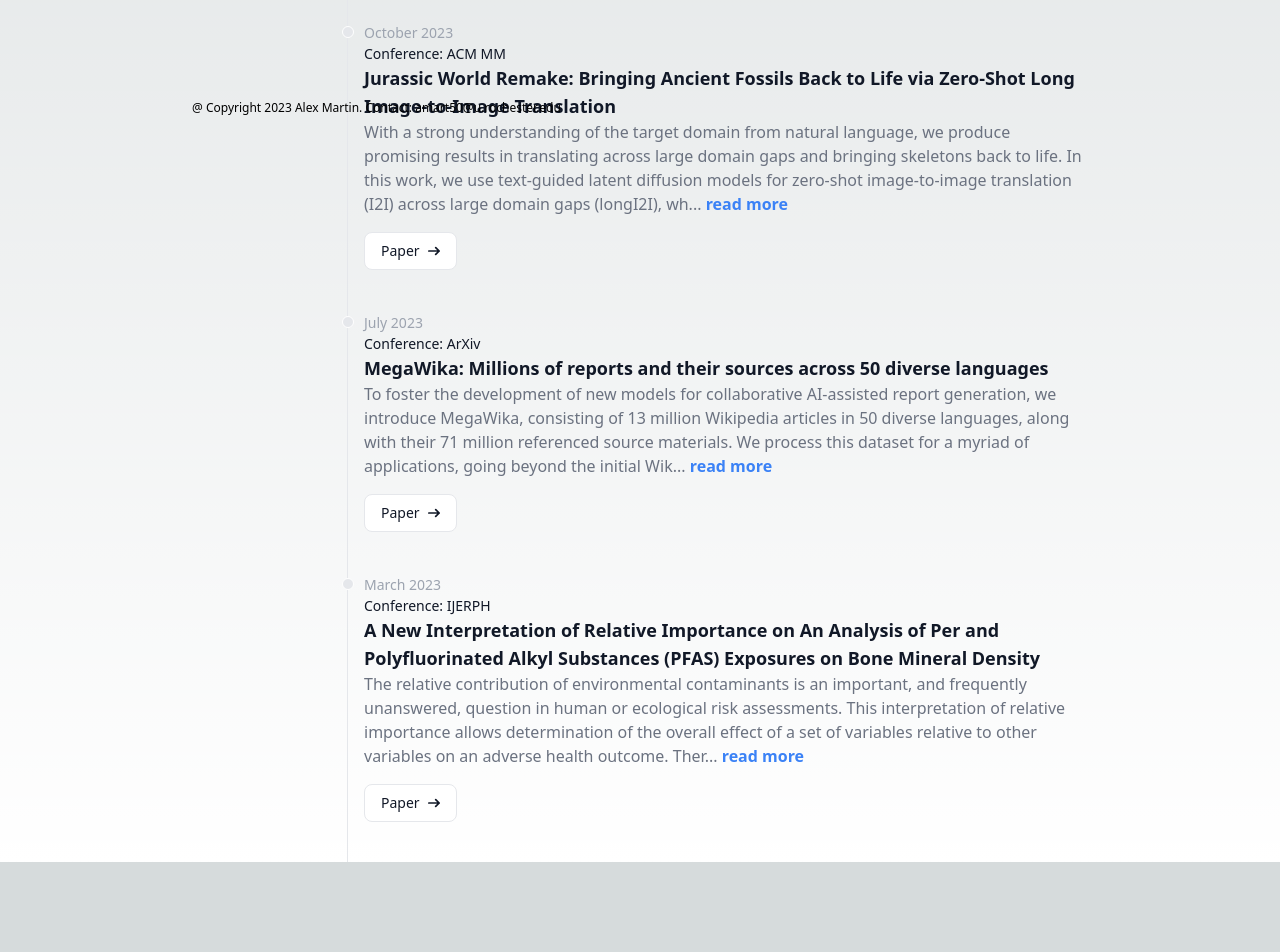
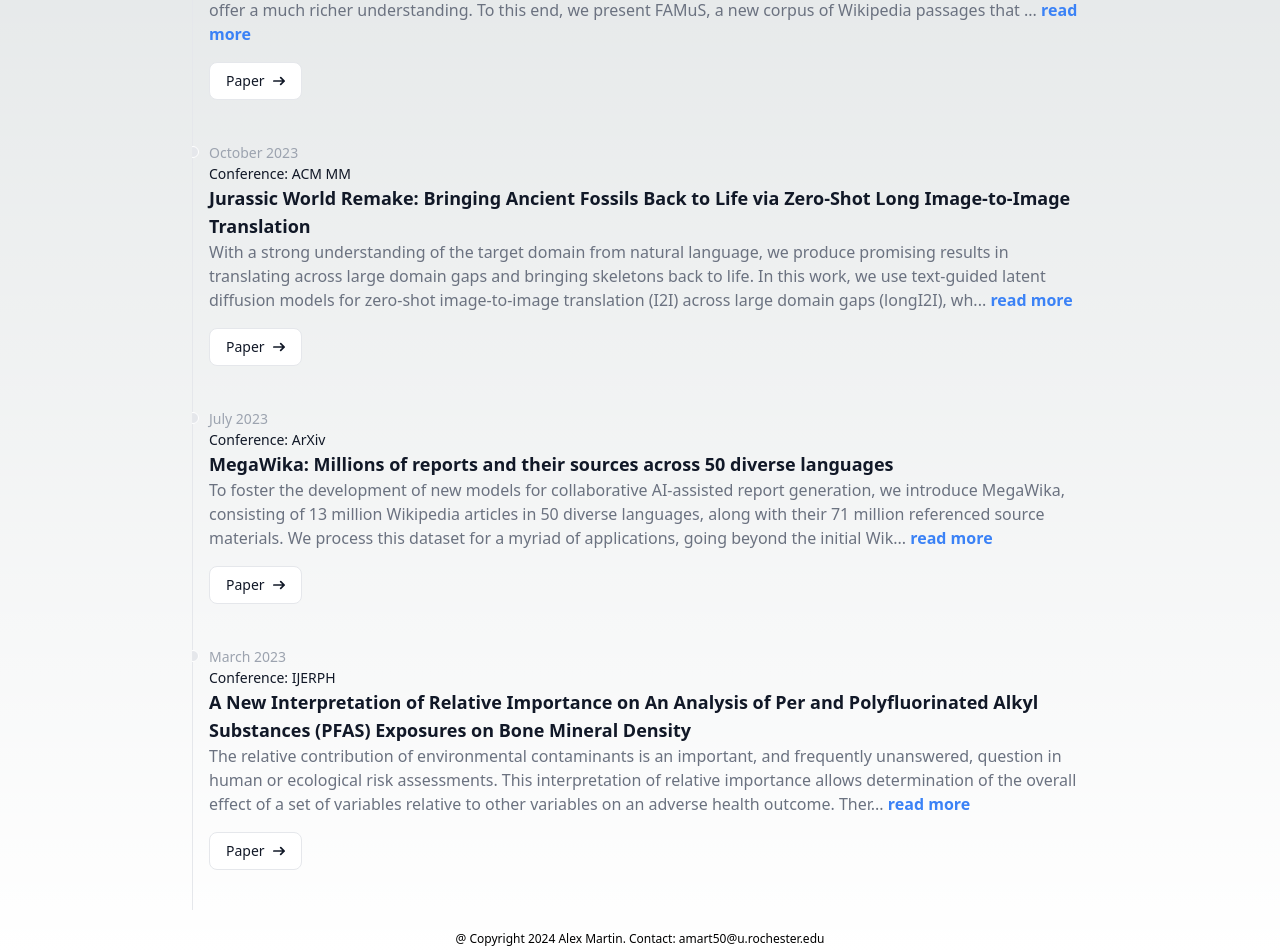
Before and after one commit to alexmartin1722/alexmartin1722.github.io, a Next.js app: page /publications in a window 1280 px wide. Shown: the part 679-1631 px from the top of the page. Before the commit the page ends 1541 px from the top, so only its background shows below. Built offline with nearby package versions, Linux system fonts and the light colour scheme.

Commit message:
footer and formatting

```diff
--- a/src/app/layout.tsx
+++ b/src/app/layout.tsx
@@ -24,23 +24,25 @@
           sizes="<generated>"
         />
       </Head>
+      <div className="flex flex-col w-full ">
       <body className="border- antialiased max-w-4xl mb- flex flex-col md:flex-row mx-4 mt-8 md:mt-20 lg:mt-32 lg:mx-auto">
         {showNavBar && <Sidebar />} {/* Conditionally render the NavBar */}
         <main className="flex-auto min-w-0 mt-6 md:mt-0 flex flex-col px-2 md:px-0">
           {children}
           {/* <Analytics /> */}
         </main>
-        <footer
-          className="ml-2 mb-1 md:ml-0"
+
+      </body>{" "}
+      <footer
+          className="ml-2 mb-1 md:ml-0 text-center pt-[20px]"
           style={{
             fontSize: "0.75rem",
-            position: "fixed",
             bottom: "0",
           }}
         >
-          <p> @ Copyright 2023 Alex Martin. Contact: amart50@u.rochester.edu</p>
+          <p> @ Copyright 2024 Alex Martin. Contact: amart50@u.rochester.edu</p>
         </footer>
-      </body>{" "}
+        </div>
     </html>
   );
 }
--- a/src/app/page.tsx
+++ b/src/app/page.tsx
@@ -104,9 +104,6 @@
             Using computer vision to provide insights into anatomical structures at a broad taxonomic scale and even to extinct species (<a href="https://alexmartin1722.github.io/projects/skull2animal" target="_blank" className="hover:text-font-bold transition underline">Jurassic World Remake</a>)
           </a>
         </li>
-
-
-
       </ol>
 
 
@@ -377,7 +374,6 @@
                 <GoogleScholarIcon />
               </a>
             </div>
-
             {/* </nav> */}
           </div>
         </div>
```
